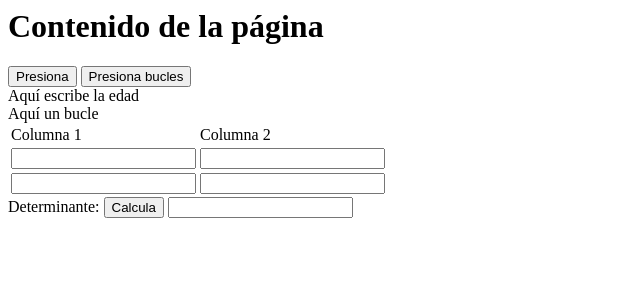
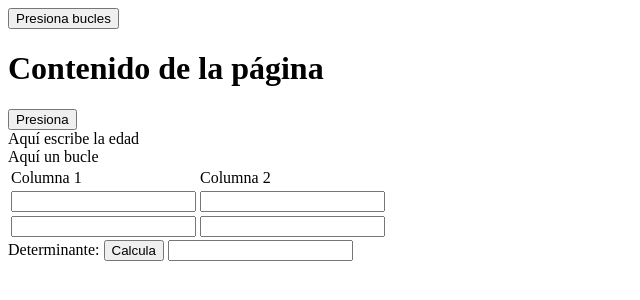
Before and after one commit to tecnologiassecundaria/inicial, a plain HTML site: page index.html in a window 1280 px wide. Shown: the whole page, without its empty margins (0-640 px from the left). Drawn offline with nearby package versions, Linux system fonts and the light colour scheme.

Commit message:
Añadir capa

```diff
--- a/index.html
+++ b/index.html
@@ -7,9 +7,11 @@
 </head>
 
 <body>
+    <div id="capa1"><input type="button" value="Presiona bucles" onclick="bucles();">
+    </div>
 <h1>Contenido de la página</h1>
 <input type="button" value="Presiona" onclick="condicionales();">
-<input type="button" value="Presiona bucles" onclick="bucles();">
+
 
 <!----
 <input id="texto1" text="hola">
```
